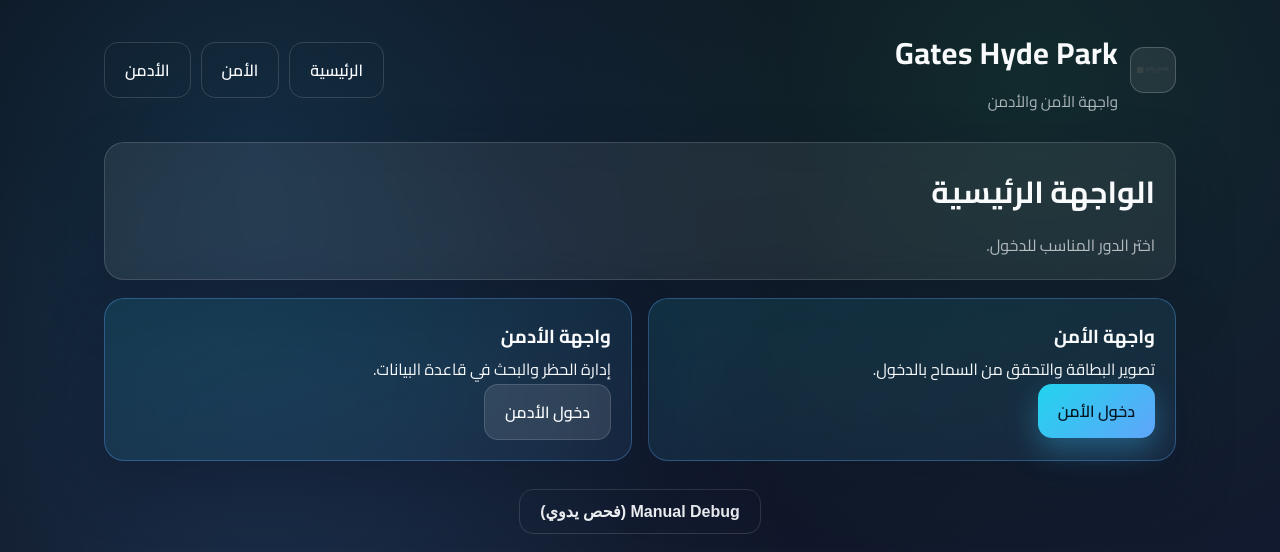
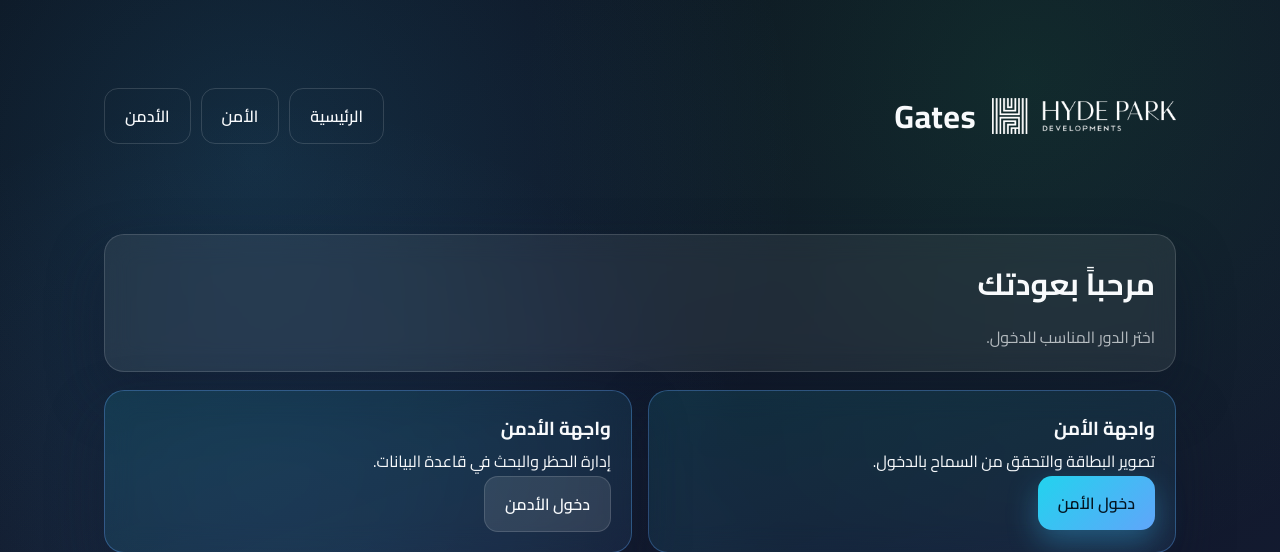
Before and after one commit to pokerist/gates.hpd-lc.com, a FastAPI app: page / in a window 1280 px wide. Shown: the top 552 px of the page. Run offline with FastAPI, Linux system fonts and the light colour scheme.

Commit message:
final isa 6

```diff
--- a/static/css/app.css
+++ b/static/css/app.css
@@ -56,30 +56,20 @@
 .brand {
   display: flex;
   align-items: center;
-  gap: 12px;
+  gap: 16px;
 }
 
 .brand h1 {
-  font-size: 1.9rem;
+  font-size: 2rem;
   font-weight: 700;
   letter-spacing: 0.4px;
 }
 
-.brand span {
-  color: var(--muted);
-  font-size: 0.95rem;
-}
-
-.brand-mark {
-  width: 46px;
-  height: 46px;
-  border-radius: 14px;
-  background: rgba(255, 255, 255, 0.08);
-  border: 1px solid rgba(255, 255, 255, 0.2);
-  padding: 6px;
-  display: flex;
-  align-items: center;
-  justify-content: center;
+.brand-logo {
+  width: 184px;
+  height: 184px;
+  object-fit: contain;
+  filter: brightness(0) invert(1);
 }
 
 .brand-text {
--- a/templates/base.html
+++ b/templates/base.html
@@ -3,7 +3,7 @@
 <head>
   <meta charset="UTF-8" />
   <meta name="viewport" content="width=device-width, initial-scale=1.0" />
-  <title>{{ title if title else "Gates Hyde Park" }}</title>
+  <title>{{ title if title else "Gates" }}</title>
   <link rel="icon" type="image/png" href="/static/img/favicon.png" />
   <link rel="stylesheet" href="/static/css/app.css" />
 </head>
@@ -11,12 +11,9 @@
   <div class="app">
     <header>
       <div class="brand">
-        <div class="brand-mark">
-          <img src="/static/img/hyde-park-logo.png" alt="Hyde Park logo" style="width:100%;height:100%;object-fit:contain;" />
-        </div>
+        <img class="brand-logo" src="/static/img/hyde-park-logo.png" alt="Hyde Park logo" />
         <div class="brand-text">
-          <h1>Gates Hyde Park</h1>
-          <span>واجهة الأمن والأدمن</span>
+          <h1>Gates</h1>
         </div>
       </div>
       <nav class="nav-links">
--- a/templates/index.html
+++ b/templates/index.html
@@ -1,7 +1,7 @@
 {% extends "base.html" %}
 {% block content %}
 <section class="hero card">
-  <h2>الواجهة الرئيسية</h2>
+  <h2>مرحباً بعودتك</h2>
   <p>اختر الدور المناسب للدخول.</p>
 </section>
 
```
